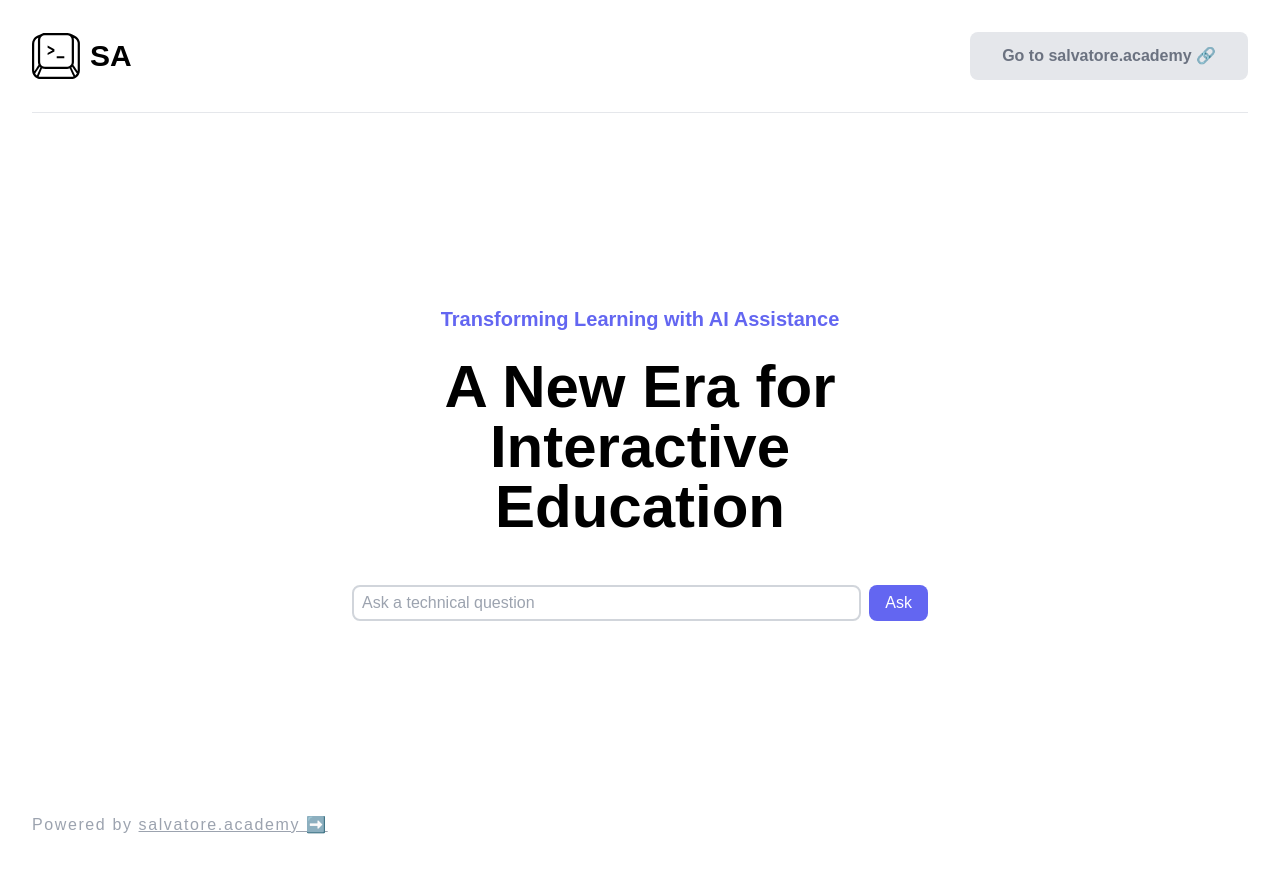
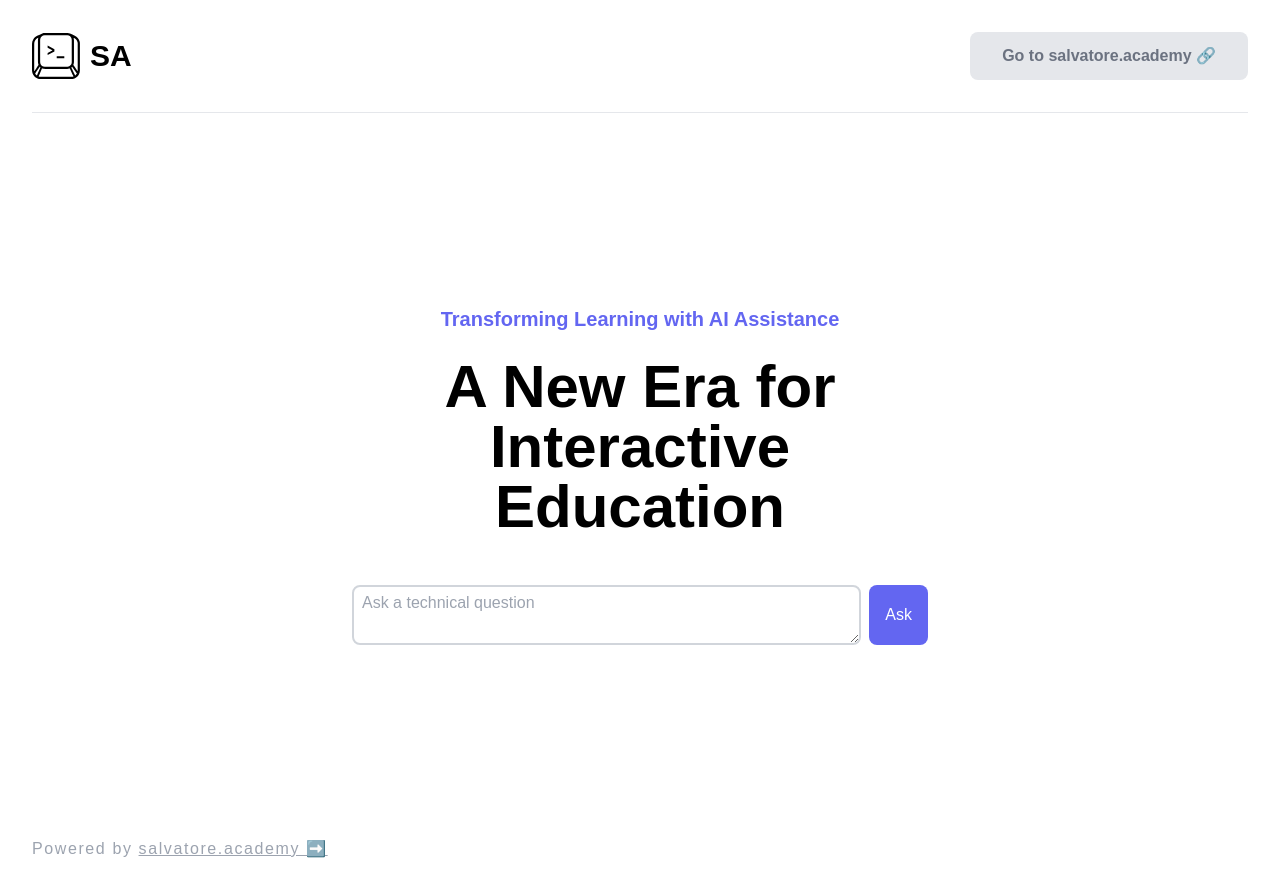
Before and after one commit to profissao-dev-frontend-javascript/frontend-web-intermediario-nextjs-typescript, a Next.js app: page / in a window 1280 px wide. Shown: the top 896 px of the page. Built offline with nearby package versions, Linux system fonts and the light colour scheme.

Commit message:
feat(conversation): enhance input field & add challenge

```diff
--- a/src/components/Conversation.tsx
+++ b/src/components/Conversation.tsx
@@ -17,6 +17,7 @@ export default function Conversation() {
     <>
       <ConversationForm onResponse={onResponse} />
 
+      {/* TODO: Desafio: Exibir carregamento da resposta quando iniciar o processamento */}
       {conversationDomain && (
         <div className="my-2 py-2 px-1 bg-gray-100 w-full text-left">
           <h3 className="font-bold text-md pb-2">Resposta:</h3>
--- a/src/components/ConversationForm.tsx
+++ b/src/components/ConversationForm.tsx
@@ -1,10 +1,8 @@
-import {
-  ConversationDomain,
-  ConversationStatus,
-} from "@/app/api/conversation/route";
+import { ConversationDomain } from "@/app/api/conversation/route";
 import { FormEvent, useState } from "react";
 
 interface ConversationFormProps {
+  // TODO: Desafio: Implementar função `onStart`
   onResponse: (response: ConversationDomain) => void;
 }
 
@@ -40,12 +38,11 @@ export default function ConversationForm(props: ConversationFormProps) {
 
   return (
     <form className="flex gap-2 text-black w-full" onSubmit={onSubmit}>
-      <input
-        type="text"
+      <textarea
         name="input"
         data-test="input"
         placeholder="Ask a technical question"
-        className="border-2 border-gray-300 px-2 py-1 w-full rounded-lg"
+        className="border-2 border-gray-300 px-2 py-1 w-full rounded-lg min-h-12 max-h-48"
         disabled={isLoading}
       />
 
```
